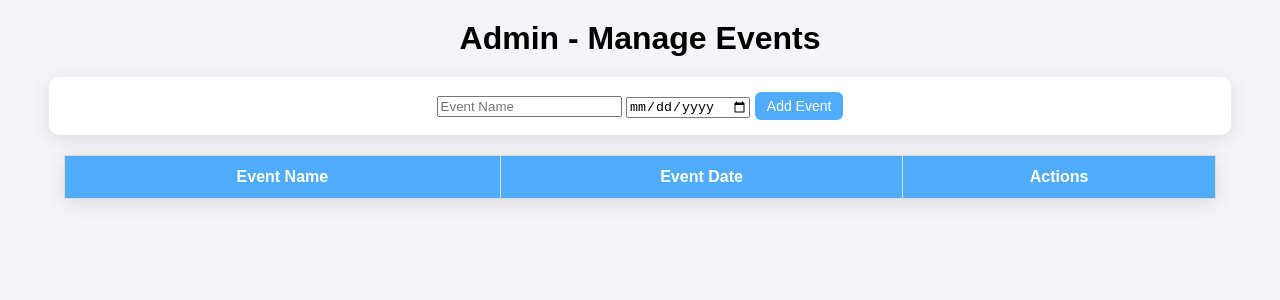
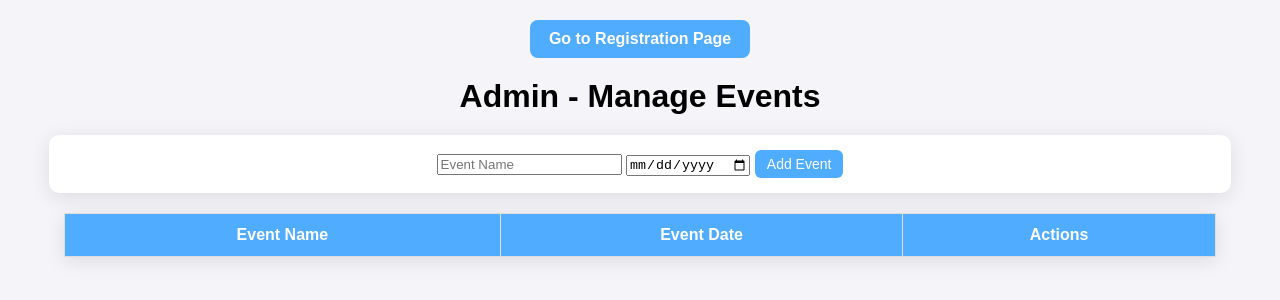
Before and after one commit to inder9518/registration-form, a plain HTML site: page home.html in a window 1280 px wide. Drawn offline with Linux system fonts and the light colour scheme.

Commit message:
Update home.html

```diff
--- a/home.html
+++ b/home.html
@@ -7,6 +7,8 @@
 <style>
   body { font-family: Arial, sans-serif; background: #f4f4f9; margin: 0; padding: 0; text-align: center; }
   h1 { margin: 20px 0; }
+  .top-btn { display: block; width: 200px; margin: 20px auto; padding: 10px; background: #4facfe; color: white; border: none; border-radius: 8px; text-align: center; text-decoration: none; font-weight: bold; }
+  .top-btn:hover { background: #007bff; }
   .container { width: 90%; margin: auto; }
   table { border-collapse: collapse; width: 100%; background: #fff; box-shadow: 0px 4px 20px rgba(0,0,0,0.1); margin-bottom: 20px; }
   th, td { border: 1px solid #ddd; padding: 12px; text-align: center; }
@@ -20,6 +22,10 @@
 </style>
 </head>
 <body>
+
+<!-- Button to go to Registration Page -->
+<a href="registration.html" class="top-btn">Go to Registration Page</a>
+
 <h1>Admin - Manage Events</h1>
 
 <div class="create-section">
```
